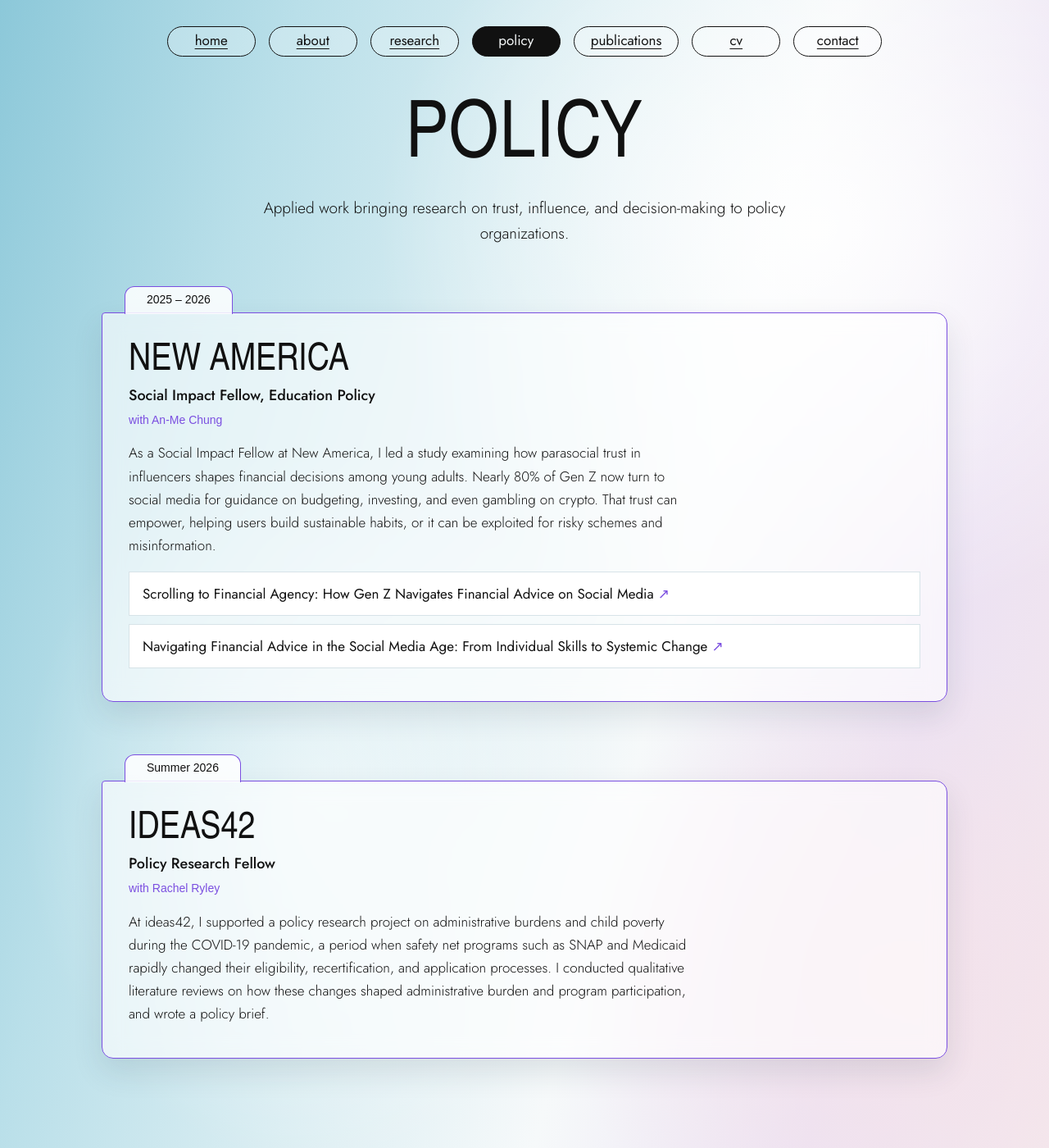
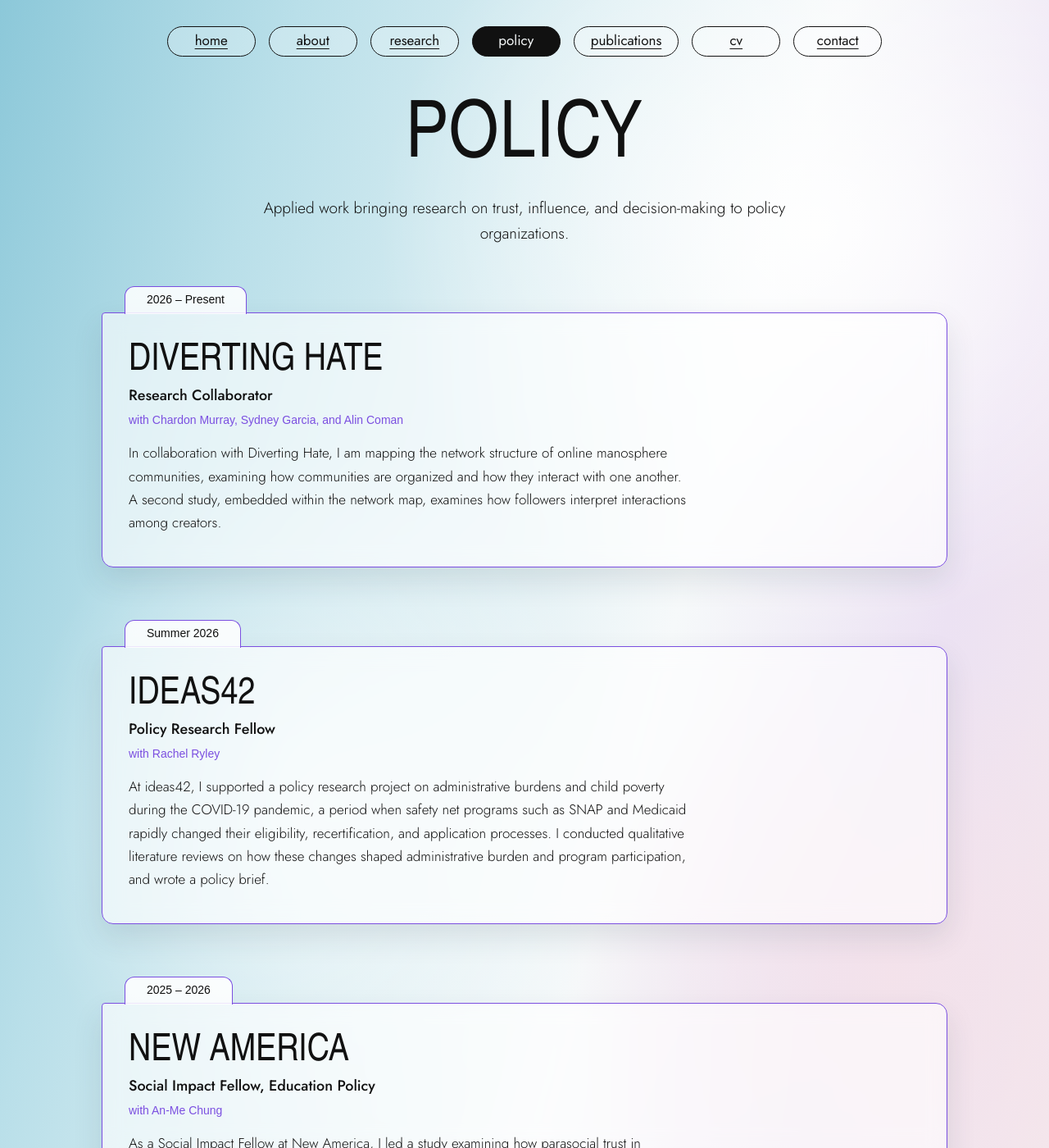
Before and after one commit to gracielleli/gracielleli.github.io, a Jekyll site: the page built from policy.html, in a window 1280 px wide and 1400 px high. Shown: the whole window at 82% size. Built offline with Jekyll 4.4.1, drawn with Linux system fonts in a browser that asks for light colours; some web fonts are replaced.

Commit message:
Update policy.yml

```diff
--- a/_data/policy.yml
+++ b/_data/policy.yml
@@ -1,6 +1,26 @@
 # POLICY PAGE
 # Each entry is one position. "collaborators", "description", and "links" are optional.
 # To add one: copy an entry (from "- org:" down to its last line), paste it, and change the words.
+
+- org: "Diverting Hate"
+  website: "PASTE-DIVERTING-HATE-WEBSITE-HERE"
+  role: "Research Collaborator"
+  dates: "2026 – Present"
+  collaborators: "Chardon Murray, Sydney Garcia, and Alin Coman"
+  description: >-
+    In collaboration with Diverting Hate, I am mapping the network structure of online manosphere communities,
+    examining how communities are organized and how they interact with one another. A second study, embedded within
+    the network map, examines how followers interpret interactions among creators.
+
+- org: "ideas42"
+  role: "Policy Research Fellow"
+  dates: "Summer 2026"
+  collaborators: "Rachel Ryley"
+  description: >-
+    At ideas42, I supported a policy research project on administrative burdens and child poverty during the COVID-19
+    pandemic, a period when safety net programs such as SNAP and Medicaid rapidly changed their eligibility,
+    recertification, and application processes. I conducted qualitative literature reviews on how these changes shaped
+    administrative burden and program participation, and wrote a policy brief.
 
 - org: "New America"
   role: "Social Impact Fellow, Education Policy"
@@ -16,13 +36,3 @@
       url: "https://www.newamerica.org/insights/scrolling-to-financial-agency/"
     - label: "Navigating Financial Advice in the Social Media Age: From Individual Skills to Systemic Change"
       url: "https://www.newamerica.org/insights/navigating-financial-advice-in-the-social-media-age-from-individual-skills-to-systemic-change/"
-
-- org: "ideas42"
-  role: "Policy Research Fellow"
-  dates: "Summer 2026"
-  collaborators: "Rachel Ryley"
-  description: >-
-    At ideas42, I supported a policy research project on administrative burdens and child poverty during the COVID-19
-    pandemic, a period when safety net programs such as SNAP and Medicaid rapidly changed their eligibility,
-    recertification, and application processes. I conducted qualitative literature reviews on how these changes shaped
-    administrative burden and program participation, and wrote a policy brief.
```
